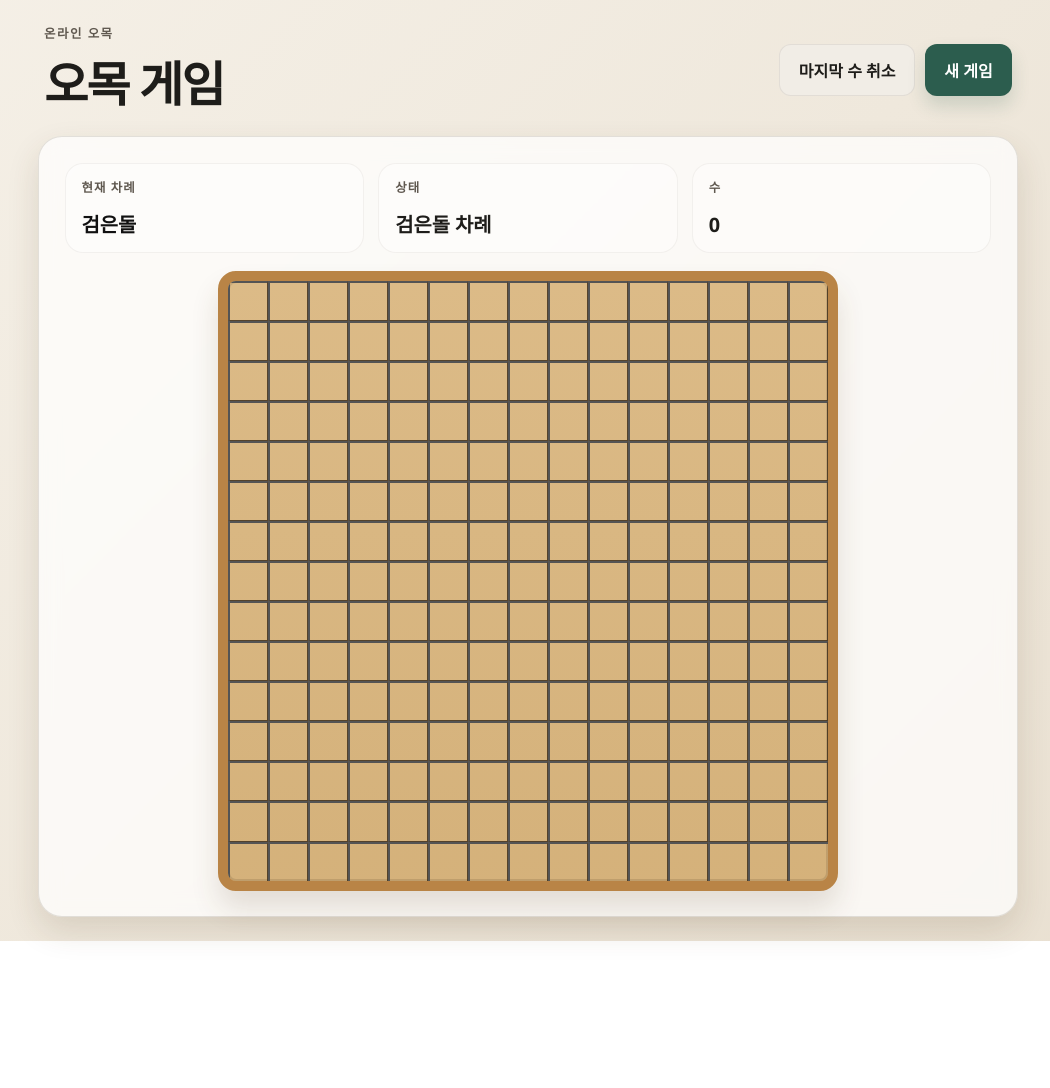
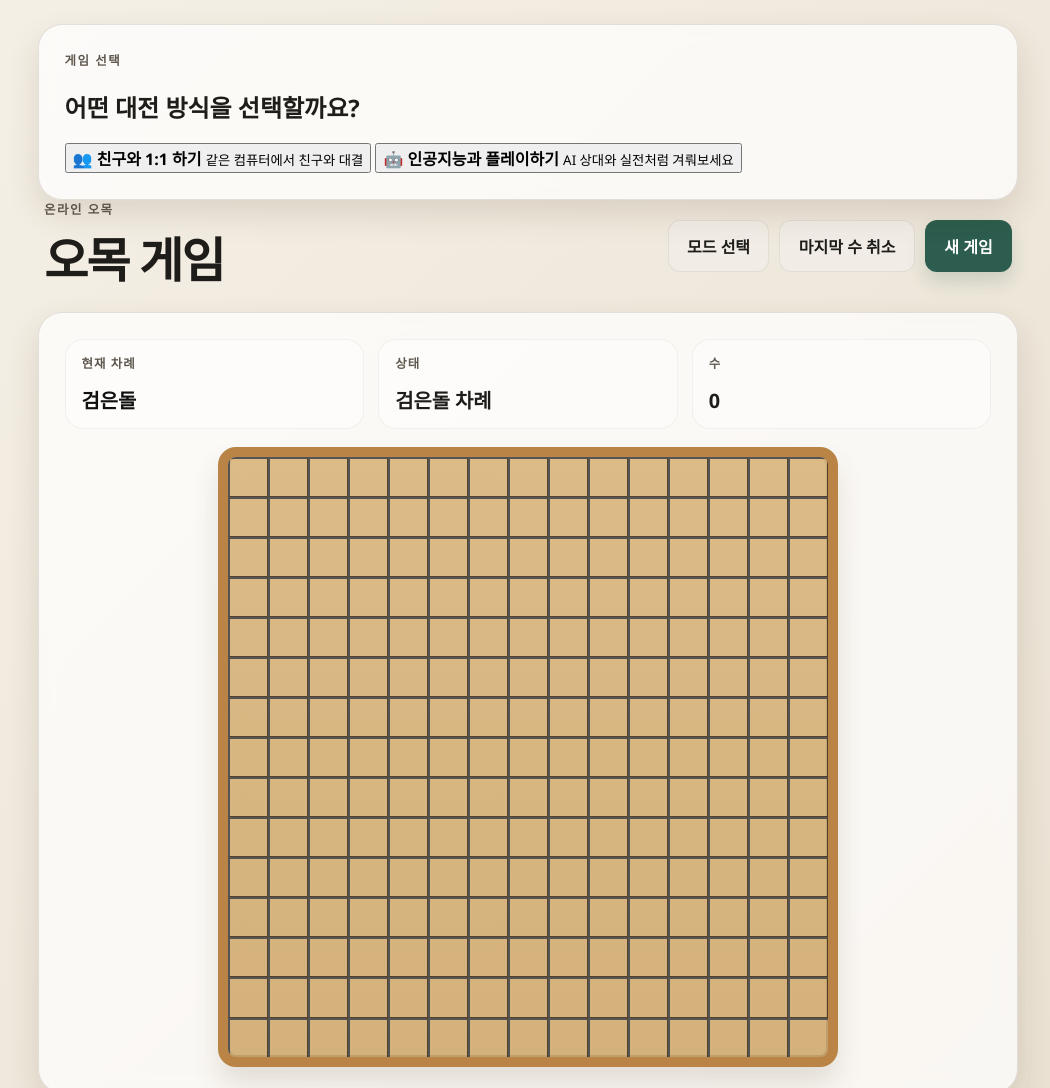
Before and after one commit to jiankim-debug/omok-game-new-version-, a website: page index.html in a window 1280 px wide. Shown: the top 1088 px of the page, without its empty margins (112-1162 px from the left). Before the commit the page ends 941 px from the top, so only its background shows below. Drawn offline with Linux system fonts and the light colour scheme.

Commit message:
Add game mode selection screen and split between friend/AI match modes

```diff
--- a/index.html
+++ b/index.html
@@ -5,20 +5,47 @@
     <meta name="viewport" content="width=device-width, initial-scale=1.0" />
     <meta
       name="description"
-      content="오목 웹 게임 - 반응형 브라우저 게임"
+      content="오목 웹 게임 - 1:1 대전 및 AI 대전"
     />
     <title>오목 게임</title>
     <link rel="stylesheet" href="style.css" />
   </head>
   <body>
     <main class="app">
+      <section id="mode-selection" class="panel mode-panel">
+        <p class="eyebrow">게임 선택</p>
+        <h2>어떤 대전 방식을 선택할까요?</h2>
+
+        <div class="mode-options">
+          <button class="mode-btn friend" type="button" data-mode="friend">
+            <span class="mode-icon">👥</span>
+            <span>
+              <strong>친구와 1:1 하기</strong>
+              <small>같은 컴퓨터에서 친구와 대결</small>
+            </span>
+          </button>
+
+          <button class="mode-btn ai" type="button" data-mode="ai">
+            <span class="mode-icon">🤖</span>
+            <span>
+              <strong>인공지능과 플레이하기</strong>
+              <small>AI 상대와 실전처럼 겨뤄보세요</small>
+            </span>
+          </button>
+        </div>
+      </section>
+
+      <section id="game-shell" class="game-shell hidden">
         <header class="topbar">
           <div class="brand-block">
             <p class="eyebrow">온라인 오목</p>
-          <h1>오목 게임</h1>
+            <h1 id="game-title">오목 게임</h1>
           </div>
 
           <div class="header-actions">
+            <button id="mode-select-btn" class="btn secondary" type="button">
+              모드 선택
+            </button>
             <button id="undo-btn" class="btn secondary" type="button">
               마지막 수 취소
             </button>
@@ -50,6 +77,7 @@
             <div id="board" class="board" aria-label="오목판"></div>
           </div>
         </section>
+      </section>
     </main>
 
     <script src="script.js"></script>
```
Lines whose indentation alone changed are shown as unchanged.
